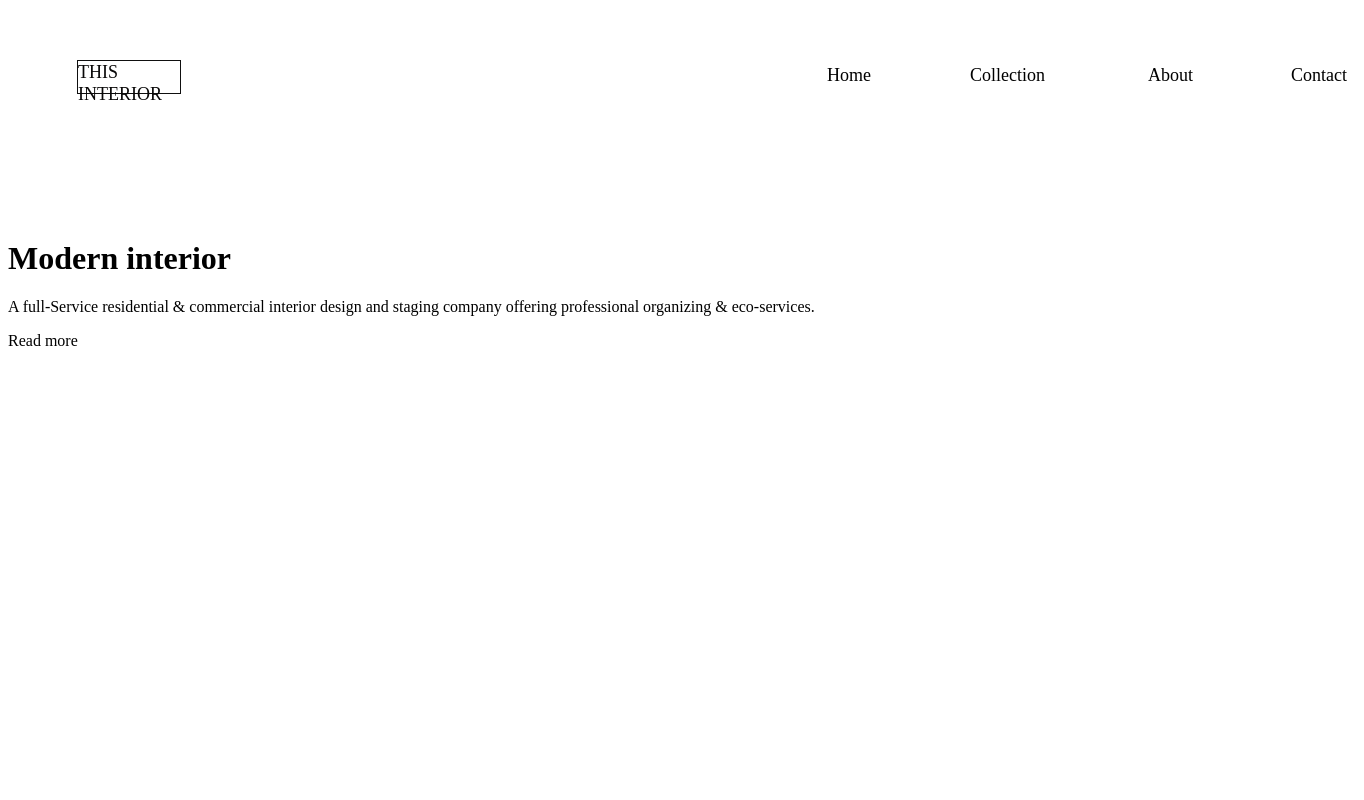
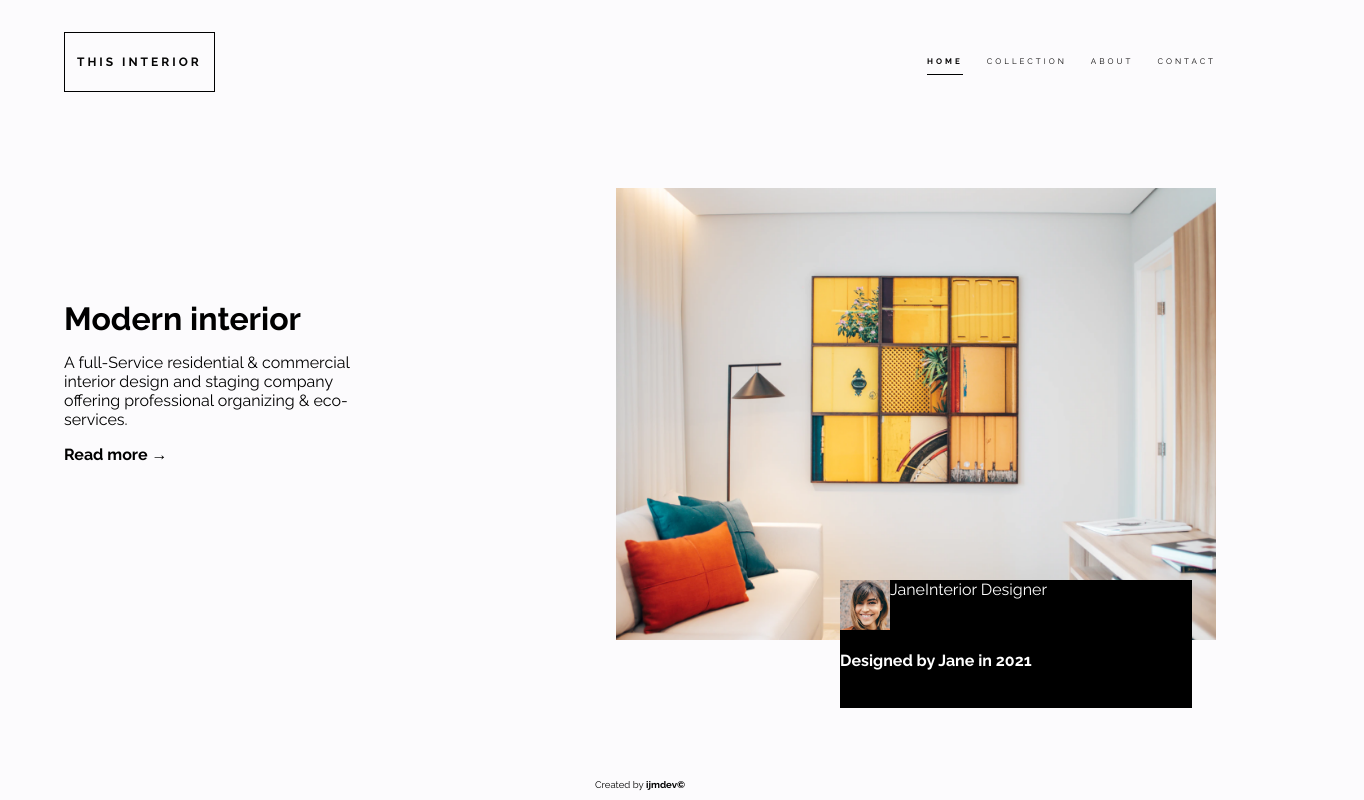
Before and after one commit to ijmdev/interior-homepage, a plain HTML site: page index.html in a window 1280 px wide. Shown: the whole page, 1364 px wide, since content can reach past the window. Drawn offline with Linux system fonts and the light colour scheme; files whose address does not match are found by name.

Commit message:
updated homepage

```diff
--- a/index.html
+++ b/index.html
@@ -1,38 +1,74 @@
 <!DOCTYPE html>
 <html lang="en">
-  <head>
-    <meta charset="utf-8" />
-    <meta
-      name="viewport" content="width=device-width, initial-scale=1, maximum-scale=5"/>
 
-    <link rel="icon" href="devchallenges.png" />
-    <link rel="stylesheet" href="style.css"/>
+<head>
+  <meta charset="utf-8" />
+  <meta name="viewport" content="width=device-width, initial-scale=1, maximum-scale=5" />
+  <title>Interior Design</title>
+  <link rel="icon" href="devchallenges.png" />
+  <link rel="stylesheet" href="style.css" />
+</head>
 
-    <link
-      href="https://fonts.googleapis.com/css2?family=Poppins:wght@400;500&display=swap"
-      rel="stylesheet"
-    />
+<body>
+  <div id="container">
+    <!-- Menu Navigation / topbar -->
+    <div id="topbar">
+      <div id="interior">
+        <h2>This interior</h2>
+      </div>
+      <div id="menu">
+        <div id="list-1" class="list-items"><span id="home">Home</span></div>
+        <div id="list-2" class="list-items">Collection</div>
+        <div id="list-3" class="list-items">About</div>
+        <div id="list-4" class="list-items">Contact</div>
+      </div>
+    </div>
+    <div id="content">
+      <div id="text-items">
+        <div class="header">
+          <h1>Modern interior</h1>
+        </div>
+        <div class="text">
+          <p>A full-Service residential & commercial interior design and staging company offering professional
+            organizing & eco-services.</p>
+        </div>
+        <div class="extra">
+          <p>Read more <span>&#8594;</span></p>
+        </div>
+      </div>
+          <div class="image-stack">
+            <div class="image-stack__item image-stack__item--top">
+              <div id="designer-card">
+                <div id="profile-header">
+                  <div id="profile-pic">
+                    <img src="/Users/isabeaudekker/Documents/projects/interior-homepage/photo2.png" alt="profile-pic-woman" width=50 height=50>
+                    <div id="profile-name"><span>Jane</span></div>
+                    <div id="profile-job-description"><span>Interior Designer</span></div>
+                  </div>
 
-    <title>Interior Design</title>
-  </head>
-  <body>
-    <div class="homepage">
-      <div class="topbar">
-          <p class="interior">This interior</p>
-          <p class="home">Home</p>
-          <p class="collection">Collection</p>
-          <p class="about">About</p>
-          <p class="contact">Contact</p>
+                </div>
+                <div id="profile-tag"><h4>Designed by Jane in 2021</h4></div>
+              </div>
+            </div>
+            <div class="image-stack__item image-stack__item--bottom">
+              <img id="interior-img" src="/Users/isabeaudekker/Documents/projects/interior-homepage/photo1.png"
+              alt="living room" width="600" height="450">
+            </div>
+         </div>
+    </div>
+  </div>
+  <footer>
+    <div id="footer">
+      <div id="created-by">
+        <div id="creator-tag">
+          <p>
+          <span>Created by</span><span id="designer-name">&nbsp;ijmdev&#169;</span>
+          </p>
+        </div>
       </div>
-      <div class="intro">
-        <h1>Modern interior</h1>
+  </div>
 
-        <p>
-          A full-Service residential & commercial interior design and staging company offering professional
-          organizing & eco-services.
-        </p>
-    </div>
-      <p>Read more</p>
-    </div>
-  </body>
+  </footer>
+</body>
+
 </html>
--- a/style.css
+++ b/style.css
@@ -1,65 +1,177 @@
-/* body {
-    position: absolute;
-    left: 10px;
-    top: 5px;
-    background: #fcfbfd;
-  } */
+@import url('https://fonts.googleapis.com/css2?family=Raleway:wght@400;700&display=swap');
 
-  .topbar p {
-    font-family: Montserrat;
-    font-style: normal;
-    font-weight: 500;
-    font-size: 18px;
-    line-height: 22px;
+html {
+    box-sizing: border-box;
   }
 
-.interior {
-    text-transform: uppercase;
-    color: #080707;
-    position: absolute;
-    width: 102px;
-    height: 32px;
-    left: 77px;
-    top: 42px;
-    border: 1px solid #0f0f0f;
-    box-sizing: content-box;
+body {
+    margin: 0;
+    font-family: 'Raleway', sans-serif;
+    background: #fcfbfd;
+  }
+
+h1 {
+    margin: 0;
 }
 
-.home {
-    position: absolute;
-    width: 57px;
-    height: 22px;
-    left: 827px;
-    top: 46px;
+
+
+#container {
+    margin-left: 4em;
+    margin-top: 2em;
+    margin-right: 4em;
 }
 
-.collection {
-    position: absolute;
-width: 92px;
-height: 22px;
-left: 970px;
-top: 46px;
+/* Navigation Menu --> topbar */
+/* 100vw --> viewport width. zo breed als het scherm is. of vh --> viewport height, zo hoog als het scherm is */
+#topbar {
+    display: flex;
+    flex-direction: row;
+    justify-content: space-between;
+  }
+
+
+#menu {
+    display: flex;
+    flex-direction: row;
+    justify-content: flex-end;
+  }
+
+#interior {
+    border: 1px solid black;
+    padding: 1.5em;
+    color: rgb(5, 5, 5);
+    text-transform: uppercase;
+    font-size: 0.5rem;
+    letter-spacing: 3px;
+  }
+
+
+/* Navigation items */
+#list-1 {
+    font-weight: 700;
 }
 
-.about {
-    position: absolute;
-width: 57px;
-height: 22px;
-left: 1148px;
-top: 46px;
+#home{
+    border-bottom: 1px solid black;
+    padding-bottom: 1em;
+}
+.list-items {
+    color: rgb(5, 4, 4);
+    text-transform: uppercase;
+    letter-spacing: 3px;
+    text-decoration: none;
+    font-size: 0.5rem;
+    padding-top: 3em;
+    margin-left: 3em;
+  }
+
+.list-items:hover {
+    cursor: pointer;
+    transform: scale(1.2);
+  }
+
+/* Content: text & photo div */
+#content {
+    display: flex;
+    justify-content: space-between;
+    margin-top: 6em;
+  }
+
+
+/* Text */
+#text-items {
+    width: 25vw;
+    margin-top: 7em;
+
 }
 
-.contact {
-    position: absolute;
-width: 73px;
-height: 22px;
-left: 1291px;
-top: 46px;
-}
-
-.intro{
-    margin-top: 30vh;
-    font-weight: 500;
+.header{
+    font-weight: 700;
     font-size: 1rem;
     color: black;
   }
+
+.text {
+    font-size: 1rem;
+    color: black;
+}
+
+.extra {
+    font-size: 1rem;
+    font-weight: 700;
+    color: black;
+}
+
+/* Home interior picture */
+#interior-img {
+    max-width: 100%;
+    height: auto;
+}
+
+#designer-card {
+    width: 22em;
+    height: 8em;
+    color: white;
+    background-color: black;
+    z-index: 9;
+    margin-left: 14em;
+    margin-top: 2em;
+}
+
+.image-stack::after {
+    content: ' ';
+    display: table;
+    clear: both;
+  }
+
+.image-stack__item--top {
+      float: left;
+      width: 66%;
+      margin-right: -100%;
+      padding-top: 60%;
+      position: relative;
+      z-index: 1;
+  }
+
+/* Designer card */
+#profile-header {
+
+}
+#profile-pic {
+display: flex;
+justify-content: start;
+
+}
+
+#profile-test {
+display: flex;
+align-items: flex-start ;
+}
+
+#profile-name {
+
+}
+#profile-job-description {
+
+}
+
+
+/* Footer */
+#footer{
+    margin-top: 1em;
+    position: absolute;
+    bottom: 0;
+    left: 0;
+    width: 100%;
+    text-align: center;
+}
+#created-by{
+    display: flex;
+    justify-content: center;
+    font-size: 0.6rem;
+}
+
+#designer-name{
+    font-weight: 700;
+}
```
